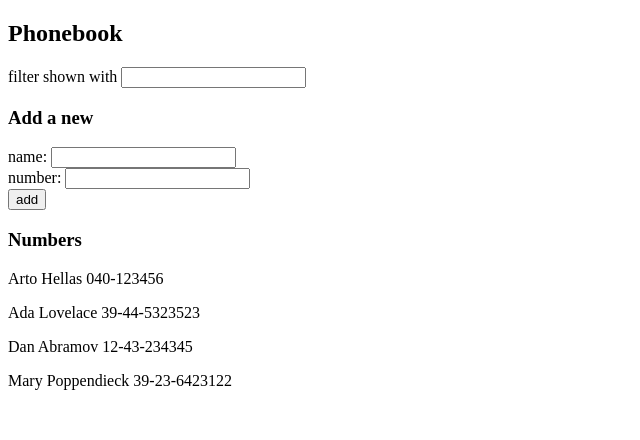
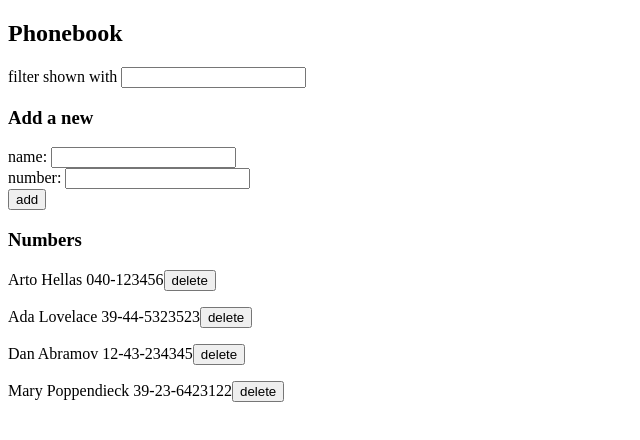
Before and after one commit to calslips/working-submission-repo-fso21, a React (Create React App) app in the folder part2/phonebook/: page / in a window 1280 px wide. Shown: the top 440 px of the page, without its empty margins (0-640 px from the left). Built offline with nearby package versions, Linux system fonts and the light colour scheme; data requests are answered from the project's data file.

Commit message:
implement delete button & confirmation for each person on the list

```diff
--- a/part2/phonebook/src/App.js
+++ b/part2/phonebook/src/App.js
@@ -1,5 +1,4 @@
 import React, { useState, useEffect } from "react";
-// import axios from "axios";
 import phonebookServices from "./services/backend.js";
 
 const Filter = ({ search, handleFilter }) => (
@@ -40,14 +39,27 @@ const FormButton = () => (
   </div>
 );
 
-const List = ({ persons }) => {
-  return persons.map((person) => <Person key={person.name} person={person} />);
+const List = ({ persons, handleDelete }) => {
+  return persons.map((person) => (
+    <Person key={person.name} person={person} handleDelete={handleDelete} />
+  ));
 };
 
-const Person = ({ person }) => (
+const Person = ({ person, handleDelete }) => (
   <p>
     {person.name} {person.number}
+    <DeleteButton
+      id={person.id}
+      name={person.name}
+      handleDelete={handleDelete}
+    />
   </p>
+);
+
+const DeleteButton = ({ id, name, handleDelete }) => (
+  <button id={id} value={name} onClick={handleDelete}>
+    delete
+  </button>
 );
 
 const App = () => {
@@ -58,9 +70,6 @@ const App = () => {
   const [searchResult, setSearchResult] = useState([]);
 
   useEffect(() => {
-    // axios
-    //   .get("http://localhost:3001/persons")
-    //   .then((response) => setPersons(response.data));
     phonebookServices
       .getAll()
       .then((initialPersons) => setPersons(initialPersons));
@@ -98,21 +107,11 @@ const App = () => {
       };
       sameName(name)
         ? duplicateAlert(name)
-        // : axios
-        //     .post("http://localhost:3001/persons", personObject)
-        //     .then((response) => {
-        //       console.log(response);
-        //       setPersons(persons.concat(response.data));
-        //       setName("");
-        //       setNumber("");
-        //     });
-        : phonebookServices
-            .create(personObject)
-            .then((createdPerson) => {
-              setPersons(persons.concat(createdPerson));
-              setName("");
-              setNumber("");
-            })
+        : phonebookServices.create(personObject).then((createdPerson) => {
+            setPersons(persons.concat(createdPerson));
+            setName("");
+            setNumber("");
+          });
     }
   };
 
@@ -126,9 +125,20 @@ const App = () => {
     return same;
   };
 
-  const duplicateAlert = (name) => alert(`${name} is already added to phonebook`);
+  const duplicateAlert = (name) =>
+    alert(`${name} is already added to phonebook`);
   const emptyName = () => alert("Please enter a name");
   const emptyNumber = () => alert("Please enter a number");
+
+  const handleDelete = (event) => {
+    let deletion = window.confirm(`Delete ${event.target.value} ?`);
+    if (deletion) {
+      phonebookServices.remove(event.target.id);
+      setPersons(
+        persons.filter((person) => person.id !== parseInt(event.target.id))
+      );
+    }
+  };
 
   return (
     <div>
@@ -143,7 +153,11 @@ const App = () => {
         number={number}
       />
       <h3>Numbers</h3>
-      {search ? <List persons={searchResult} /> : <List persons={persons} />}
+      {search ? (
+        <List persons={searchResult} handleDelete={handleDelete} />
+      ) : (
+        <List persons={persons} handleDelete={handleDelete} />
+      )}
     </div>
   );
 };
--- a/part2/phonebook/src/services/backend.js
+++ b/part2/phonebook/src/services/backend.js
@@ -10,6 +10,10 @@ const create = (newPerson) => {
   return axios.post(baseURL, newPerson).then((response) => response.data);
 }
 
-const requests = { getAll, create };
+const remove = (id) => {
+  return axios.delete(`${baseURL}/${id}`).then((response) => response);
+}
+
+const requests = { getAll, create, remove };
 
 export default requests;
```
